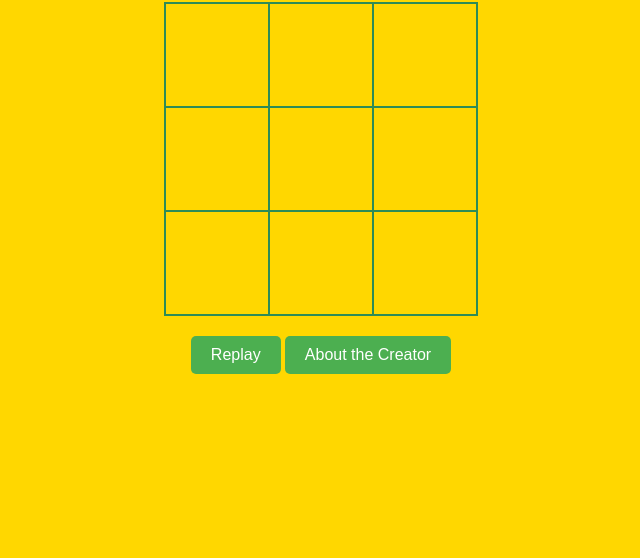
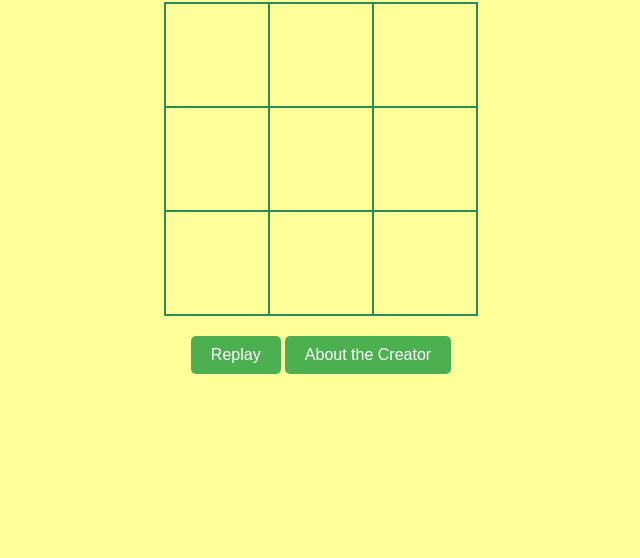
Before and after one commit to shalvidalal/Tic-Tac-Toe, a plain HTML site: page index.html in a window 1280 px wide. Shown: the part 242-800 px from the top of the page, without its empty margins (319-959 px from the left). Drawn offline with Linux system fonts and the light colour scheme.

Commit message:
Update index.html

```diff
--- a/index.html
+++ b/index.html
@@ -13,7 +13,7 @@
       height: 100vh;
       margin: 0;
       font-family: 'Segoe UI', Tahoma, Geneva, Verdana, sans-serif;
-      background-color: #FFD700;
+      background-color: #FFFF99;
       color: #800080;
     }
     .container {
```
